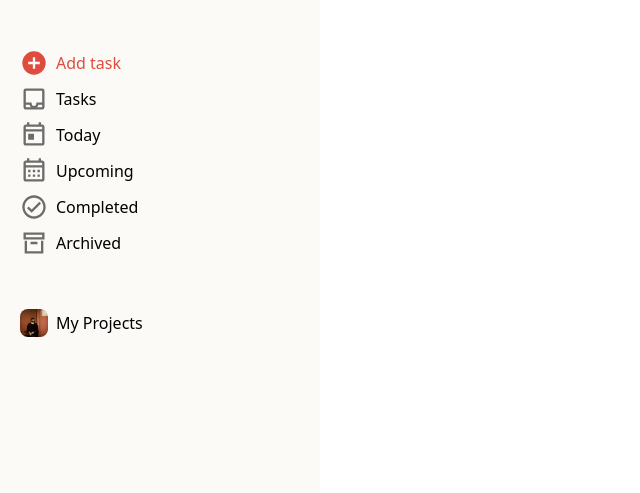
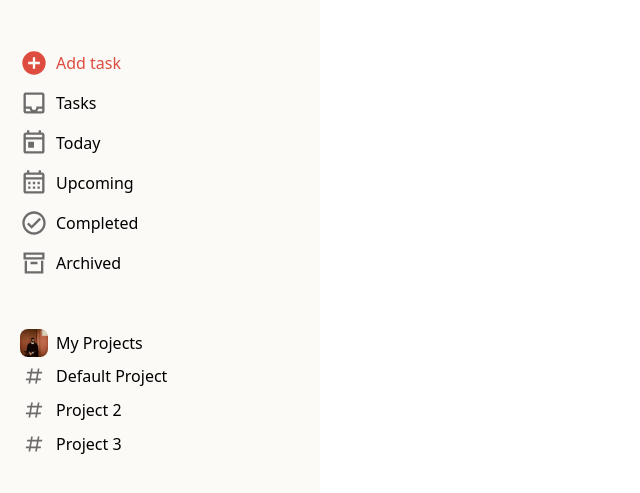
Before and after one commit to kevingarciamartin/todo-list, a website built with webpack: page src/template.html in a window 1280 px wide. Shown: the part 47-540 px from the top of the page, without its empty margins (0-640 px from the left). Built offline with nearby package versions, Linux system fonts and the light colour scheme.

Commit message:
Add rendering projects to menu

```diff
--- a/src/index.js
+++ b/src/index.js
@@ -1,13 +1,16 @@
 import "./static/css/reset.css";
 import "./static/css/style.css";
 import RenderProfile from "./static/js/components/RenderProfile";
+import RenderProjectToMenu from "./static/js/components/RenderProjectToMenu";
 import { createTask } from "./static/js/components/task";
 import { createProject } from "./static/js/components/project";
 import { formatISO9075, addDays } from "date-fns";
 
-const initApp = (() => {
+const app = (() => {
   const projects = [];
   const defaultProject = createProject("Default Project");
+  const p2 = createProject("Project 2");
+  const p3 = createProject("Project 3");
 
   defaultProject.addTask(
     createTask("Task 1", "Task 1 description.", new Date(), 2)
@@ -20,6 +23,8 @@ const initApp = (() => {
   );
 
   projects.push(defaultProject);
+  projects.push(p2);
+  projects.push(p3);
 
   const tasksAsc = defaultProject.getSortedTasks("priority", "ascending");
   const tasksDesc = defaultProject.getSortedTasks("priority", "descending");
@@ -31,11 +36,14 @@ const initApp = (() => {
   console.log("");
   tasksDesc.forEach((task) => console.log(task));
   console.log("");
+
+  return { projects };
 })();
 
 const renderApp = (() => {
   RenderProfile();
 
+  app.projects.forEach((project) => RenderProjectToMenu(project));
   const menu = document.querySelector("#menu");
   const content = document.querySelector("#content");
 })();
--- a/src/static/css/style.css
+++ b/src/static/css/style.css
@@ -59,6 +59,7 @@ body {
     svg {
       justify-self: center;
       width: 1.75rem;
+      aspect-ratio: 1 / 1;
     }
 
     img {
@@ -98,6 +99,7 @@ body {
 
     ul {
       display: grid;
+      row-gap: 0.25rem;
       grid-template-columns: subgrid;
       grid-column: 1 / -1;
 
@@ -141,6 +143,10 @@ body {
         fill: var(--clr-accent-primary);
       }
     }
+
+    #my-projects svg {
+      width: 1.25rem;
+    }
   }
 }
 
--- /dev/null
+++ b/src/static/js/components/RenderProjectToMenu.js
@@ -0,0 +1,13 @@
+export default function RenderProjectToMenu(project) {
+  const myProjects = document.querySelector("#my-projects");
+  const li = document.createElement("li");
+  const button = document.createElement("button");
+
+  button.innerHTML = `
+    <svg xmlns="http://www.w3.org/2000/svg" viewBox="0 0 24 24"><title>pound</title><path d="M5.41,21L6.12,17H2.12L2.47,15H6.47L7.53,9H3.53L3.88,7H7.88L8.59,3H10.59L9.88,7H15.88L16.59,3H18.59L17.88,7H21.88L21.53,9H17.53L16.47,15H20.47L20.12,17H16.12L15.41,21H13.41L14.12,17H8.12L7.41,21H5.41M9.53,9L8.47,15H14.47L15.53,9H9.53Z" /></svg>
+    ${project.title}
+    `;
+
+  myProjects.appendChild(li);
+  li.appendChild(button);
+}
```
